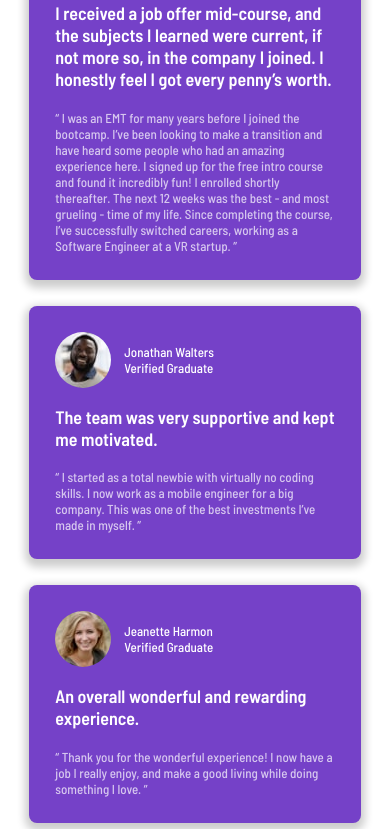
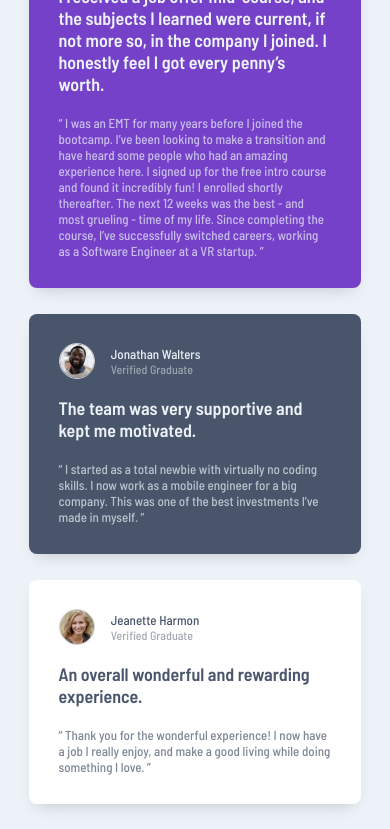
Before and after one commit to JacksonJ97/testimonials-grid-section, a website built with Parcel: page src/index.html in a window 390 px wide. Shown: the part 163-992 px from the top of the page. Built offline with nearby package versions, Linux system fonts and the light colour scheme; files whose address does not match are found by name.

Commit message:
Finished mobile view

```diff
--- a/src/scss/components/_card-header.scss
+++ b/src/scss/components/_card-header.scss
@@ -1,14 +1,24 @@
+@use "abstracts/variables" as *;
+
 .card-header {
   display: flex;
 }
 
 .card-header img {
+  border: solid 1px $lightGray;
   border-radius: 50%;
+  height: 36px;
+  width: 36px;
 }
 
 .user-details {
   display: flex;
   flex-direction: column;
   justify-content: center;
-  margin-left: 1em;
+  margin-left: 1.25em;
 }
+
+.user-title {
+  font-size: 0.75rem;
+  opacity: 50%;
+}
--- a/src/scss/components/_cards.scss
+++ b/src/scss/components/_cards.scss
@@ -2,11 +2,10 @@
 
 // Default card style
 .cards {
-  background-color: $moderateViolet; // don't forget to remove this
   margin-bottom: 2em;
-  padding: 2em;
+  padding: 2.25em;
   border-radius: 8px;
-  box-shadow: 0 4px 8px 4px rgba($color: #000000, $alpha: 0.2);
+  box-shadow: 0 8px 16px -8px rgba($color: #000000, $alpha: 0.2);
 }
 
 .card-title {
@@ -23,22 +22,30 @@
 // Custom card styles
 .card-1 {
   margin-top: 5em;
-  color: $white;
+  color: $lightGrayishBlue;
+  background-image: url(~images/bg-pattern-quotation.svg);
+  background-repeat: no-repeat;
+  background-position: 90% 0%;
+  background-color: $moderateViolet;
 }
 
 .card-2 {
-  color: $white;
+  background-color: $veryDarkGrayishBlue;
+  color: $lightGrayishBlue;
 }
 
 .card-3 {
-  color: $white;
+  background-color: $white;
+  color: $veryDarkGrayishBlue;
 }
 
 .card-4 {
+  background-color: $veryDarkBlackishBlue;
   color: $white;
 }
 
 .card-5 {
-  color: $white;
+  background-color: $white;
+  color: $veryDarkGrayishBlue;
   margin-bottom: 5em;
 }
--- a/src/scss/layout/_body.scss
+++ b/src/scss/layout/_body.scss
@@ -1,7 +1,10 @@
+@use "abstracts/variables" as *;
+
 body {
   height: 100vh;
   display: grid;
   place-items: center;
+  background-color: $lightGrayishBlue;
 }
 
 .container {
```
Also changed, not shown: public/bg-pattern-quotation.3944c98d.svg (added), 2 other files.
